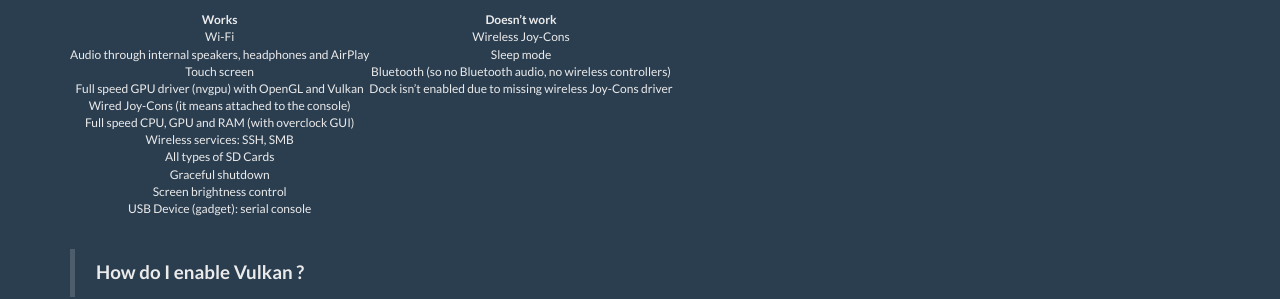
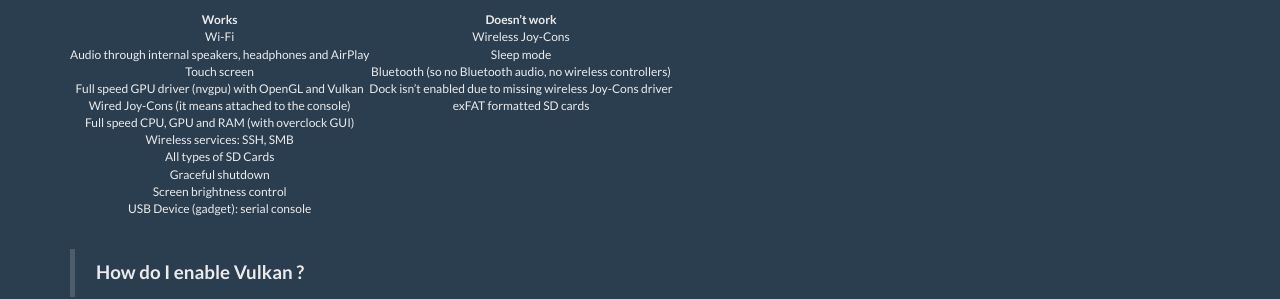
Before and after one commit to lakka-switch/documentation, a Jekyll site: the page built from faq.md, in a window 1280 px wide and 900 px high, scrolled down 586 px. Shown: the part 162-461 px from the top of the window. Built offline with Jekyll 4.4.1, drawn with Linux system fonts in a browser that asks for light colours; nearby versions of some CDN libraries.

Commit message:
Update faq.md

```diff
--- a/faq.md
+++ b/faq.md
@@ -36,7 +36,7 @@
 | Audio through internal speakers, headphones and AirPlay          | Sleep mode        |
 | Touch screen                   | Bluetooth (so no Bluetooth audio, no wireless controllers) |
 | Full speed GPU driver (nvgpu) with OpenGL and Vulkan | Dock isn't enabled due to missing wireless Joy-Cons driver     |
-| Wired Joy-Cons (it means attached to the console)                |       |
+| Wired Joy-Cons (it means attached to the console)                |  exFAT formatted SD cards     |
 | Full speed CPU, GPU and RAM (with overclock GUI)          |   |
 | Wireless services: SSH, SMB                       |                   |
 | All types of SD Cards
```
